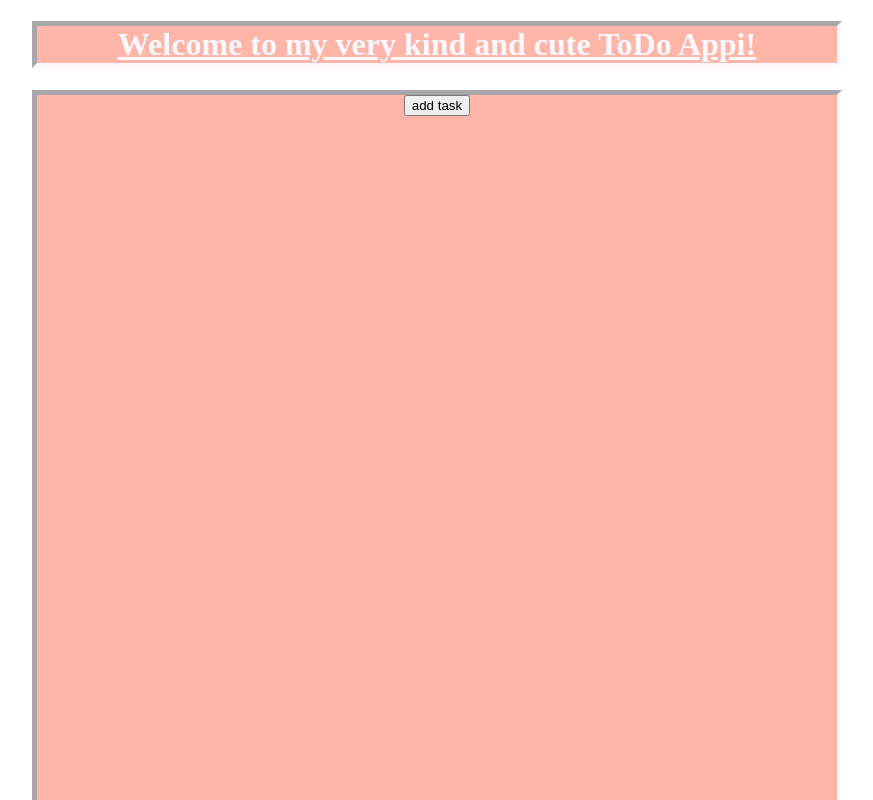
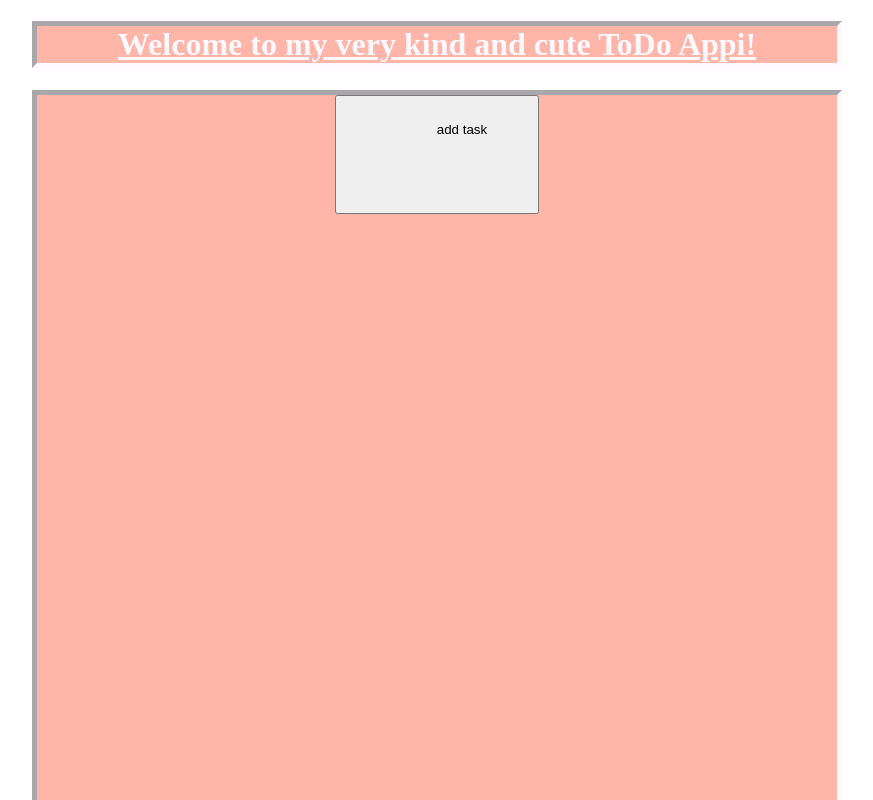
Before and after one commit to ZainabHarjan/ToDoApp, a SvelteKit app: page / in a window 1280 px wide. Shown: the top 800 px of the page, without its empty margins (203-1076 px from the left). Built offline with nearby package versions, Linux system fonts and the light colour scheme.

Commit message:
little test

```diff
--- a/src/routes/+page.svelte
+++ b/src/routes/+page.svelte
@@ -6,7 +6,6 @@
         color: darkgoldenrod;
         align-items: center;
         size: 16;
-
 
     }
 
@@ -41,6 +40,10 @@
 
     }
 
+    button {
+        padding: 25px 50px 75px 100px;
+    }
+
 </style>
 
 <body>
```
